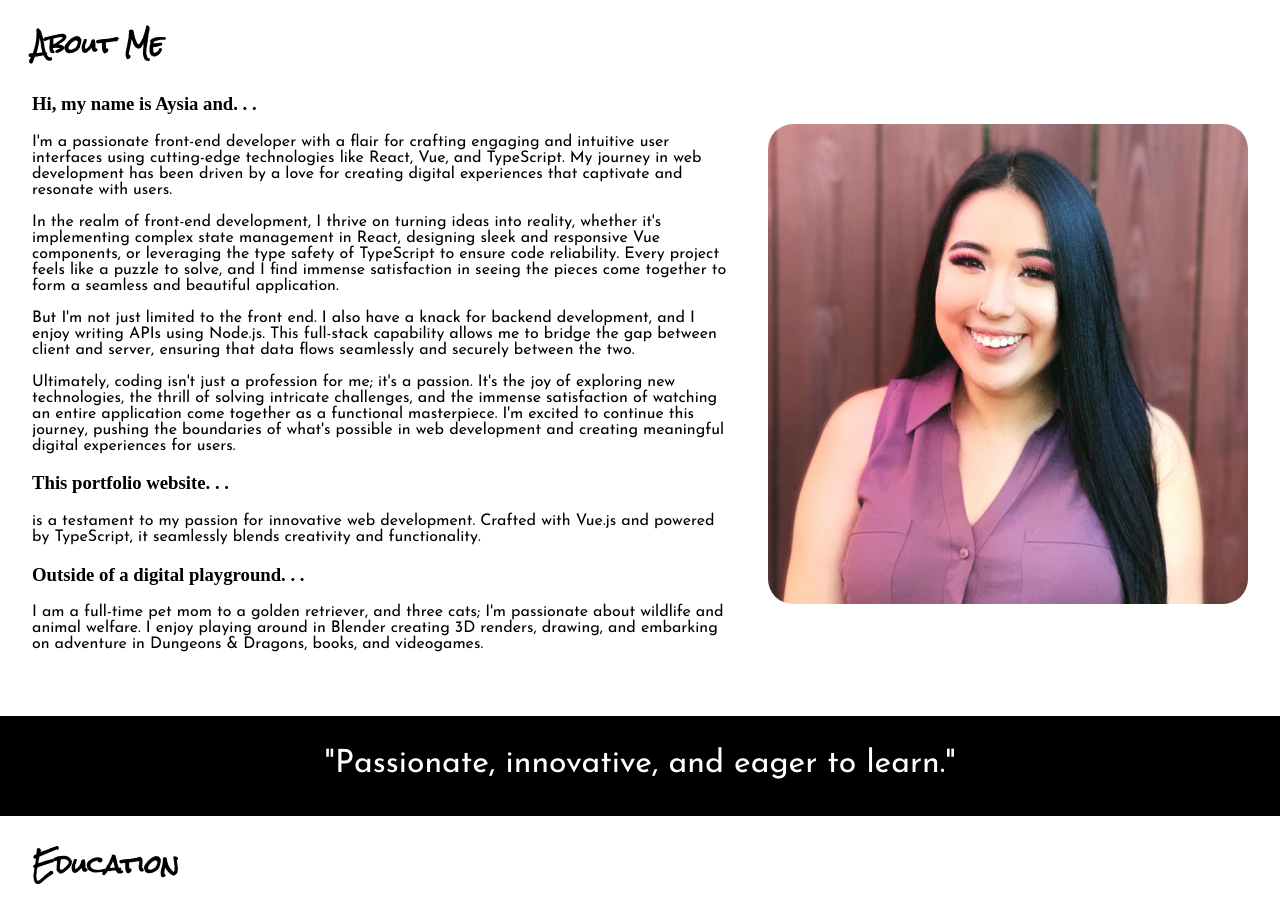
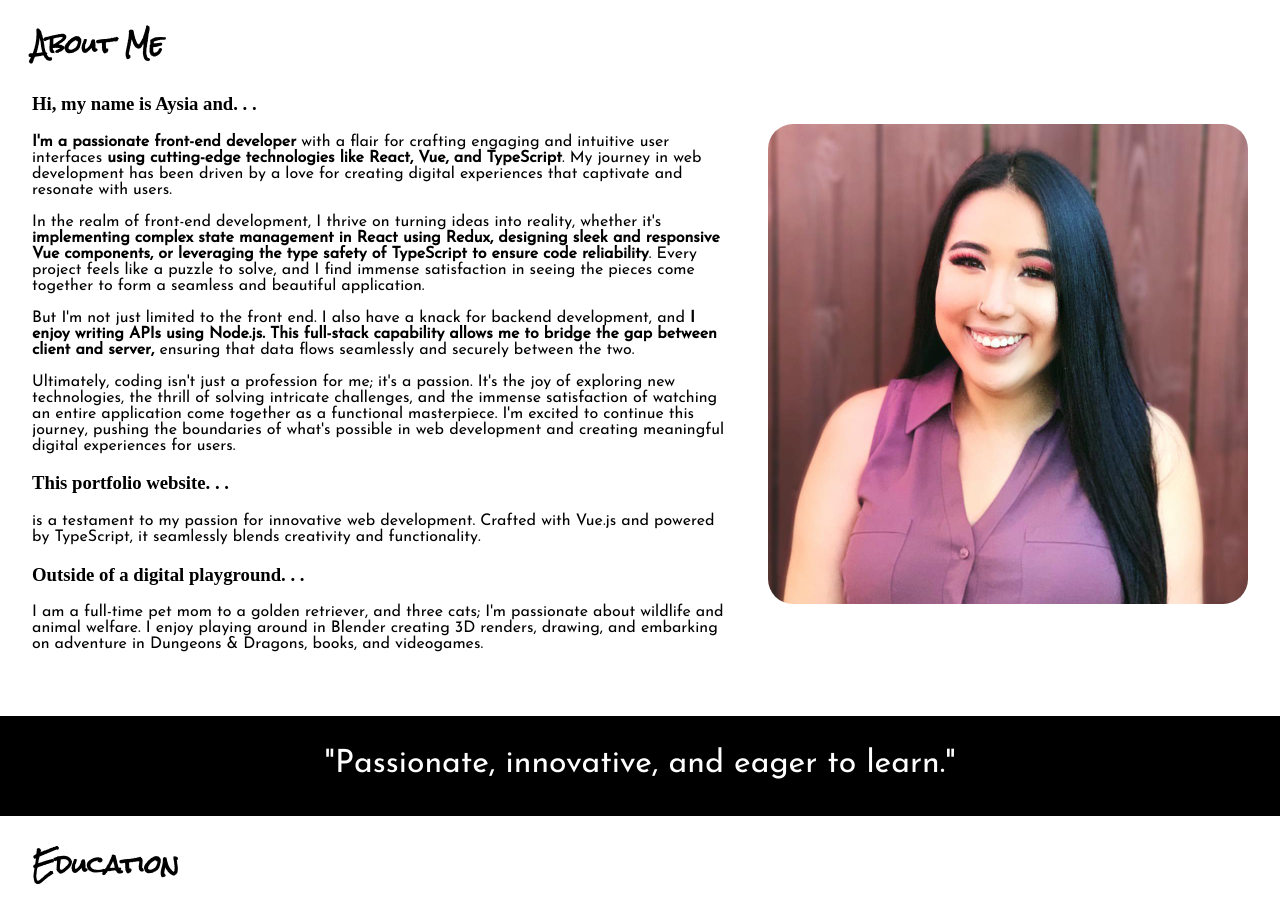
Before and after one commit to aysiae/vue-portfolio, a Vue app: page / in a window 1280 px wide. Shown: the part 1420-2342 px from the top of the page. Built offline with nearby package versions, Linux system fonts and the light colour scheme; a web font is replaced by a local one.

Commit message:
adding emphasis to about me

```diff
--- a/src/components/AboutMe.vue
+++ b/src/components/AboutMe.vue
@@ -9,9 +9,9 @@ import '../assets/body.scss'
             <div>
                 <h2>About Me</h2>
                 <h3>Hi, my name is Aysia and. . .</h3>
-                <p>I'm a passionate front-end developer with a flair for crafting engaging and intuitive user interfaces using cutting-edge technologies like React, Vue, and TypeScript. My journey in web development has been driven by a love for creating digital experiences that captivate and resonate with users.</p>
-                <p>In the realm of front-end development, I thrive on turning ideas into reality, whether it's implementing complex state management in React, designing sleek and responsive Vue components, or leveraging the type safety of TypeScript to ensure code reliability. Every project feels like a puzzle to solve, and I find immense satisfaction in seeing the pieces come together to form a seamless and beautiful application.</p>
-                <p>But I'm not just limited to the front end. I also have a knack for backend development, and I enjoy writing APIs using Node.js. This full-stack capability allows me to bridge the gap between client and server, ensuring that data flows seamlessly and securely between the two.</p>
+                <p><strong>I'm a passionate front-end developer</strong> with a flair for crafting engaging and intuitive user interfaces <strong>using cutting-edge technologies like React, Vue, and TypeScript</strong>. My journey in web development has been driven by a love for creating digital experiences that captivate and resonate with users.</p>
+                <p>In the realm of front-end development, I thrive on turning ideas into reality, whether it's <strong>implementing complex state management in React using Redux, designing sleek and responsive Vue components, or leveraging the type safety of TypeScript to ensure code reliability</strong>. Every project feels like a puzzle to solve, and I find immense satisfaction in seeing the pieces come together to form a seamless and beautiful application.</p>
+                <p>But I'm not just limited to the front end. I also have a knack for backend development, and <strong>I enjoy writing APIs using Node.js. This full-stack capability allows me to bridge the gap between client and server,</strong> ensuring that data flows seamlessly and securely between the two.</p>
                 <p>Ultimately, coding isn't just a profession for me; it's a passion. It's the joy of exploring new technologies, the thrill of solving intricate challenges, and the immense satisfaction of watching an entire application come together as a functional masterpiece. I'm excited to continue this journey, pushing the boundaries of what's possible in web development and creating meaningful digital experiences for users.</p>
                 <h3>This portfolio website. . .</h3>
                 <p> is a testament to my passion for innovative web development. Crafted with Vue.js and powered by TypeScript, it seamlessly blends creativity and functionality.</p>
```
